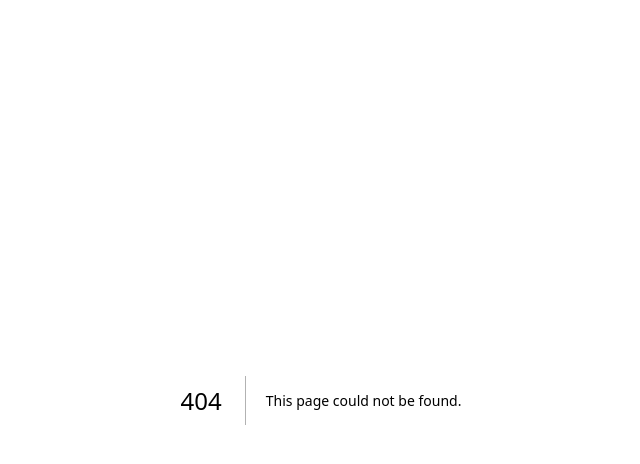
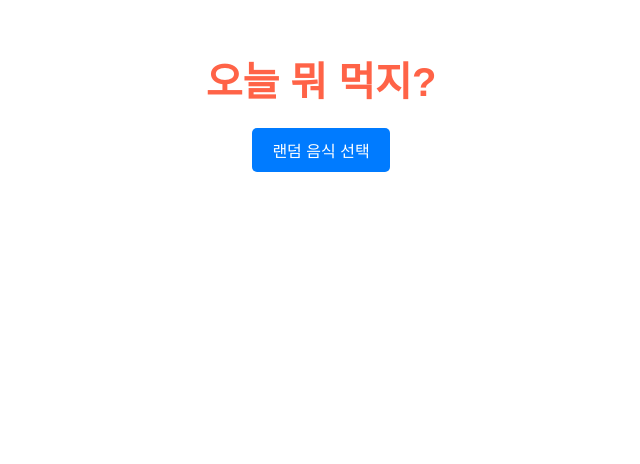
Before and after one commit to woo-hee-yong/inflearn-supabase-note, a Next.js app: page /about in a window 1280 px wide. Before the commit this address had no page. Shown: the top 464 px of the page, without its empty margins (319-959 px from the left). Built offline with nearby package versions, Linux system fonts and the light colour scheme.

Commit message:
오늘 뭐먹지 추가

```diff
--- /dev/null
+++ b/app/app.css
@@ -0,0 +1,122 @@
+.App {
+  text-align: center;
+}
+
+.App-logo {
+  height: 40vmin;
+  pointer-events: none;
+}
+
+@media (prefers-reduced-motion: no-preference) {
+  .App-logo {
+    animation: App-logo-spin infinite 20s linear;
+  }
+}
+
+.App-header {
+  background-color: #282c34;
+  min-height: 100vh;
+  display: flex;
+  flex-direction: column;
+  align-items: center;
+  justify-content: center;
+  font-size: calc(10px + 2vmin);
+  color: white;
+}
+
+.App-link {
+  color: #61dafb;
+}
+
+@keyframes App-logo-spin {
+  from {
+    transform: rotate(0deg);
+  }
+  to {
+    transform: rotate(360deg);
+  }
+}
+
+.container {
+  text-align: center;
+  margin-top: 50px;
+  font-family: 'Arial', sans-serif;
+}
+
+h1 {
+  color: #ff6347;
+  font-size: 2.5em;
+  margin-bottom: 20px;
+}
+
+.button {
+  padding: 10px 20px;
+  font-size: 16px;
+  color: #fff;
+  background-color: #007bff;
+  border: none;
+  border-radius: 5px;
+  cursor: pointer;
+  transition: background-color 0.3s ease;
+}
+
+.button:hover {
+  background-color: #0056b3;
+}
+
+h2 {
+  margin-top: 20px;
+  color: #333;
+  font-size: 1.5em;
+}
+
+@keyframes fadeIn {
+  from { opacity: 0; }
+  to { opacity: 1; }
+}
+
+@keyframes popIn {
+  from { transform: scale(0.5); opacity: 0; }
+  to { transform: scale(1); opacity: 1; }
+}
+
+.container {
+  text-align: center;
+  margin-top: 50px;
+  font-family: 'Arial', sans-serif;
+}
+
+.title {
+  color: #ff6347;
+  font-size: 2.5em;
+  margin-bottom: 20px;
+  animation: fadeIn 1s ease-in-out;
+}
+
+.button {
+  padding: 10px 20px;
+  font-size: 16px;
+  color: #fff;
+  background-color: #007bff;
+  border: none;
+  border-radius: 5px;
+  cursor: pointer;
+  transition: background-color 0.3s ease;
+  animation: popIn 0.5s ease-in-out;
+}
+
+.button:hover {
+  background-color: #0056b3;
+}
+
+.selectedFood {
+  margin-top: 20px;
+  color: #333;
+  font-size: 1.5em;
+  animation: fadeIn 1s ease-in-out;
+}
+
+.food-map{
+  width:60%;
+  height:600px;
+}
--- a/components/header.tsx
+++ b/components/header.tsx
@@ -7,10 +7,12 @@ export default function Header({
     search,
     setSearch
 }){
-    //<img src="/supanote-logo.png" alt="Supanote Logo" className="h-7"/>
-    return <header  >
+    return  <header  >
                 <div className="w-full bg-green-600 py-3 px-4 bg-stone-600">
                     <a href="./" className="font-bold text-white text-3xl">⚾ Hee Dragon World</a>
+                </div>
+                <div className="w-full py-2 px-2">
+                    <a href="/about" className="text-blue-700 hover:text-white border border-blue-700 hover:bg-blue-800 focus:ring-4 focus:outline-none focus:ring-blue-300 font-medium rounded-lg text-sm px-3 py-1.5 text-center me-2 mb-2 dark:border-blue-500 dark:text-blue-500 dark:hover:text-white dark:hover:bg-blue-500 dark:focus:ring-blue-800">오늘 뭐먹지?</a>
                 </div>
                 <div className="m-2">
                     {activeNewNoteBtn ? (
@@ -31,11 +33,11 @@ export default function Header({
                                 ➕
                             </button>
                         </div>
+
                     ):(
                         <></>
                     )}
                 </div>
-
             </header>
     ;
 }
--- /dev/null
+++ b/pages/about.tsx
@@ -0,0 +1,36 @@
+import React, { useState } from 'react';
+import '../app/app.css';
+
+const About = () => {
+  const foods = [
+    { name: '권서방네 순대국'         , map: 'https://naver.me/5U1zh0RF'      }
+    , { name: '수백당 (순대국)'       , map: 'https://naver.me/5mgcussU'      }
+    , { name: '제육덮밥'              , map: 'https://naver.me/GpfKpnZy'      }
+    , { name: '라멘'                  , map: 'https://naver.me/FiL5nWpE'      }
+    , { name: '설렁탕'                , map: 'https://naver.me/FYAjnkgU'      }
+  ];
+
+  const [selectedFood, setSelectedFood] = useState<{name:string , map:string}>();
+
+  const handleClick = () => {
+    const randomFood = foods[Math.floor(Math.random() * foods.length)];
+    setSelectedFood(randomFood);
+  };
+
+  return (
+    <div className="container">
+      <h1 className="title">오늘 뭐 먹지?</h1>
+      <button onClick={handleClick} className="button">
+        랜덤 음식 선택
+      </button>
+      {selectedFood && (
+        <div className="food">
+          <h2>{selectedFood.name}</h2>
+          <iframe src={selectedFood.map} className="food-map" />
+        </div>
+      )}
+    </div>
+  );
+};
+
+export default About;
```
Lines whose indentation alone changed are shown as unchanged.
